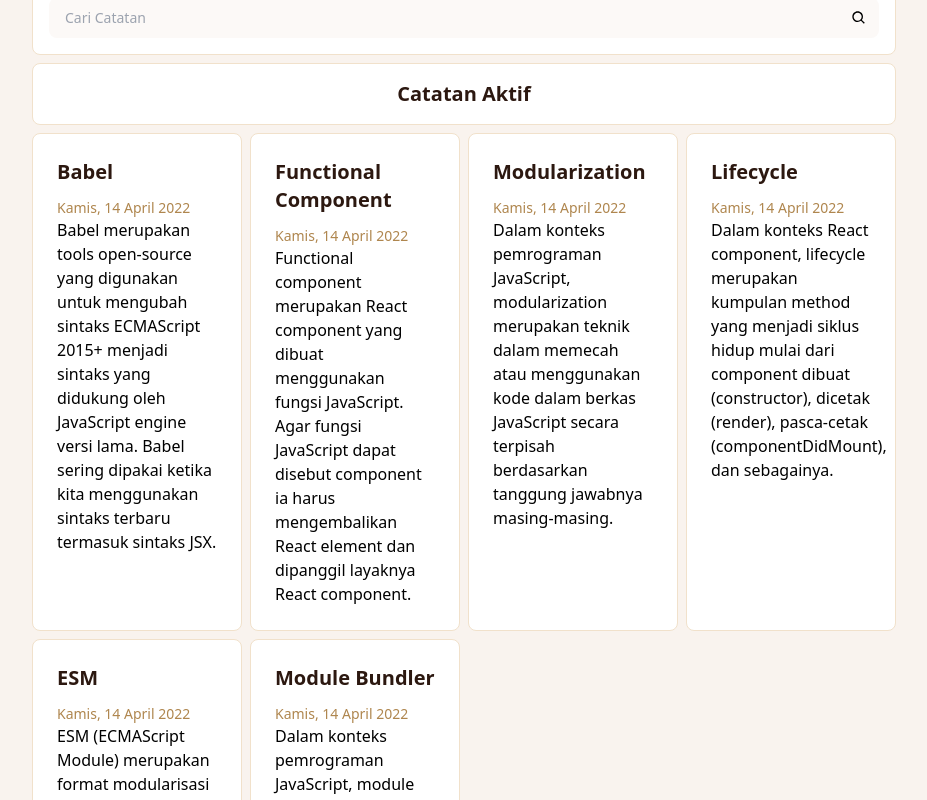
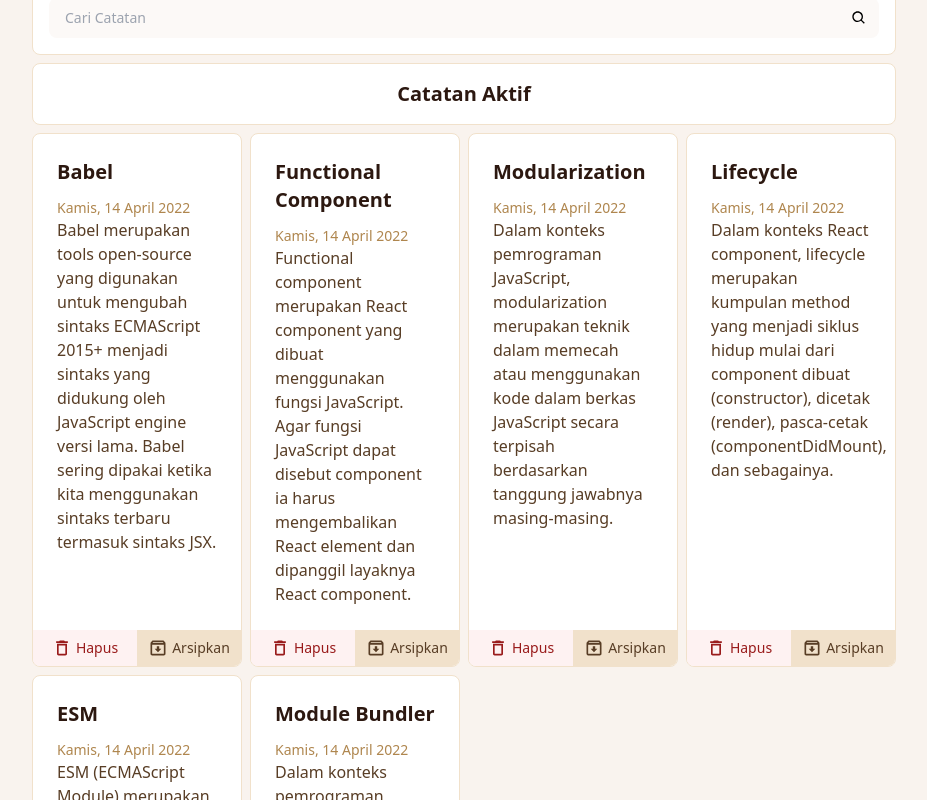
Before and after one commit to muhammadariffaizin/personal-notes, a React (Create React App) app: page / in a window 1280 px wide. Shown: the part 580-1380 px from the top of the page, without its empty margins (176-1103 px from the left). Built offline with nearby package versions, Linux system fonts and the light colour scheme.

Commit message:
feat: archive and delete notes

```diff
--- a/src/App.js
+++ b/src/App.js
@@ -3,7 +3,7 @@
 import NoteInput from "./components/NoteInput";
 import NoteSearch from "./components/NoteSearch";
 import NoteList from "./components/NoteList";
-import { getInitialData } from "./utils";
+import { getInitialData, findItemIndex } from "./utils";
 
 class App extends React.Component {
   constructor(props) {
@@ -15,6 +15,8 @@
     };
 
     this.onAddNotesHandler = this.onAddNotesHandler.bind(this);
+    this.onDeleteNotesHandler = this.onDeleteNotesHandler.bind(this);
+    this.onArchiveNotesHandler = this.onArchiveNotesHandler.bind(this);
   }
 
   onAddNotesHandler({ title, body }) {
@@ -34,6 +36,34 @@
     });
   }
 
+  onDeleteNotesHandler(id) {
+    this.setState((prevState) => {
+      const notesState = prevState.notes;
+      const noteTarget = findItemIndex(id, notesState);
+
+      if (noteTarget === -1) return;
+
+      return notesState.splice(noteTarget, 1);
+    });
+  }
+
+  onArchiveNotesHandler(id) {
+    this.setState((prevState) => {
+        const notesState = prevState.notes;
+        const archivedState = prevState.archived;
+        const noteTarget = findItemIndex(id, notesState);
+
+        if (noteTarget === -1) return;
+
+        const movedNote = notesState.splice(noteTarget, 1)
+        console.log(notesState)
+        return {
+            notes: notesState,
+            archived: archivedState.concat(movedNote)
+        };
+    });
+  }
+
   render() {
     return (
       <div className="App bg-corn-100">
@@ -46,13 +76,21 @@
               Catatan Aktif
             </h2>
           </div>
-          <NoteList notes={this.state.notes} />
+          <NoteList
+            notes={this.state.notes}
+            deleteNote={this.onDeleteNotesHandler}
+            archiveNote={this.onArchiveNotesHandler}
+          />
           <div className="flex flex-col p-3 sm:p-4 w-full items-center justify-center bg-white rounded-lg border border-corn-200 relative overflow-hidden">
             <h2 className="text-base font-semibold text-corn-900 md:text-xl">
               Arsip
             </h2>
           </div>
-          <NoteList notes={this.state.archived} />
+          <NoteList
+            notes={this.state.archived}
+            deleteNote={this.onDeleteNotesHandler}
+            archiveNote={this.onArchiveNotesHandler}
+          />
         </main>
       </div>
     );
--- a/src/components/Note.js
+++ b/src/components/Note.js
@@ -1,16 +1,50 @@
 import React from "react";
+import { MdDeleteOutline, MdOutlineArchive } from "react-icons/md";
 
-export default function Note({ id, title, body, createdAt }) {
+export default function Note(props) {
+  const onDeleteEvent = () => {
+    props.deleteNote(props.id);
+  };
+
+  const onArchiveEvent = () => {
+    props.archiveNote(props.id);
+  };
+
   return (
     <div
-      id={id}
-      className="flex flex-col p-4 bg-white rounded-lg border border-corn-200 relative overflow-hidden sm:p-6"
+      id={props.id}
+      className="flex flex-col bg-white rounded-lg border border-corn-200 relative overflow-hidden"
     >
-      <h2 className="mb-3 text-base font-semibold text-corn-900 md:text-xl">
-        {title}
-      </h2>
-      <p className="text-sm font-normal text-corn-600">{createdAt}</p>
-      <p>{body.split(/\n/).map((line, index) => <React.Fragment key={index}>{line}<br/></React.Fragment>)}</p>
+      <div className="p-4 sm:p-6 h-full">
+        <h2 className="mb-3 text-base font-semibold text-corn-900 md:text-xl">
+          {props.title}
+        </h2>
+        <p className="text-sm font-normal text-corn-600">{props.createdAt}</p>
+        <p className="text-corn-800">
+          {props.body.split(/\n/).map((line, index) => (
+            <React.Fragment key={index}>
+              {line}
+              <br />
+            </React.Fragment>
+          ))}
+        </p>
+      </div>
+      <div className="flex w-full bottom-0">
+        <button
+          onClick={onDeleteEvent}
+          className="flex justify-center text-sm text-red-800 bg-red-50 w-full p-2 hover:bg-red-100"
+        >
+          <MdDeleteOutline className="text-xl mr-1" />
+          Hapus
+        </button>
+        <button
+          onClick={onArchiveEvent}
+          className="flex justify-center text-sm text-corn-800 bg-corn-200 w-full p-2 hover:bg-corn-300"
+        >
+          <MdOutlineArchive className="text-xl mr-1" />
+          Arsipkan
+        </button>
+      </div>
     </div>
   );
 }
--- a/src/components/NoteList.js
+++ b/src/components/NoteList.js
@@ -1,23 +1,24 @@
-import React from "react";
 import Note from "./Note";
 import { showFormattedDate } from "../utils";
 
-class NoteList extends React.Component {
-  constructor(props) {
-    super(props);
+export default function NoteList(props) {
+  const deleteNote = (id) => {
+    props.deleteNote(id);
+  };
 
-    this.state = {
-      notes: props.notes,
+  const archiveNote = (id) => {
+    props.archiveNote(id);
   };
+
+  if (props.notes.length === 0) {
+    return (
+      <div className="w-full px-6 py-4 text-center">Tidak ada catatan</div>
+    );
   }
-
-  render() {
-    if (this.state.notes.length === 0) {
-      return <div className="w-full px-6 py-4 text-center">Tidak ada catatan</div>;
-    }
+  console.log(props.notes);
   return (
     <div className="flex flex-col md:grid md:grid-cols-4 gap-2">
-        {this.state.notes.map((item) => {
+      {props.notes.map((item) => {
         return (
           <Note
             key={item.id}
@@ -25,12 +26,11 @@
             title={item.title}
             body={item.body}
             createdAt={showFormattedDate(item.createdAt)}
+            deleteNote={deleteNote}
+            archiveNote={archiveNote}
           />
         );
       })}
     </div>
   );
 }
-}
-
-export default NoteList;
--- a/src/utils/index.js
+++ b/src/utils/index.js
@@ -53,4 +53,14 @@
   return new Date(date).toLocaleDateString("id-ID", options);
 };
 
-export { getInitialData, showFormattedDate };
+const findItemIndex = (id, items) => {
+  for (const index in items) {
+    if (items[index].id === id) {
+      return index;
+    }
+  }
+
+  return -1;
+};
+
+export { getInitialData, showFormattedDate, findItemIndex };
```
Lines whose indentation alone changed are shown as unchanged.
